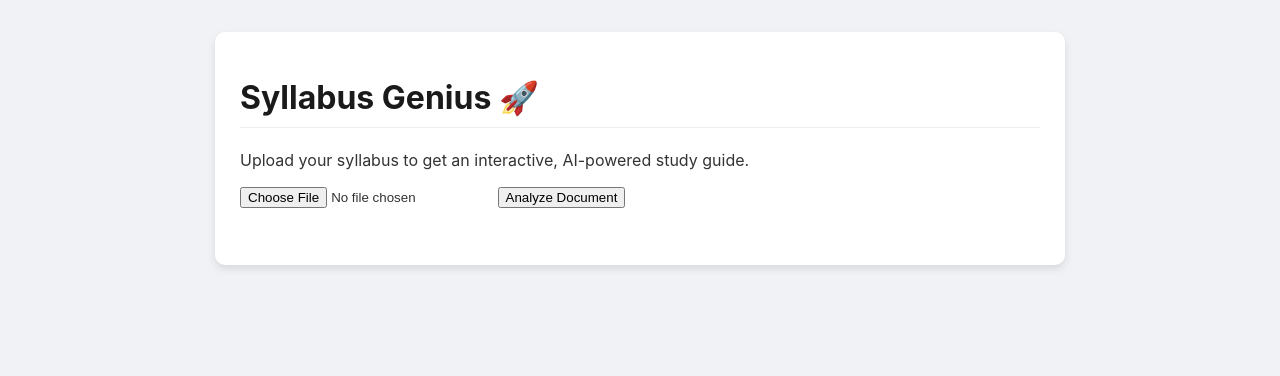
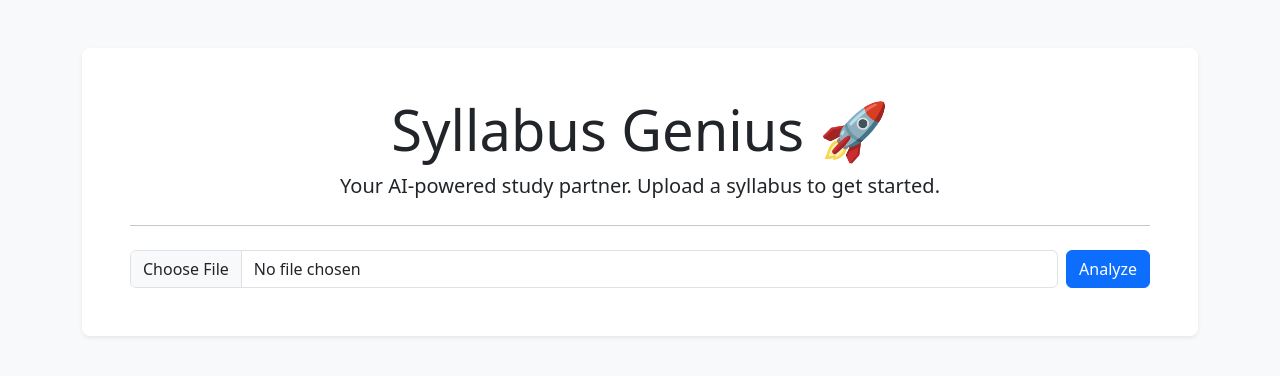
Before and after one commit to Priyavardhanbezawada/Syllabus-Genius-V2, a Flask app: page / in a window 1280 px wide. Shown: the top 376 px of the page. Run offline with Flask 3, Linux system fonts and the light colour scheme.

Commit message:
Update index.html

```diff
--- a/templates/index.html
+++ b/templates/index.html
@@ -4,87 +4,42 @@
     <meta charset="UTF-8">
     <meta name="viewport" content="width=device-width, initial-scale=1.0">
     <title>Syllabus Genius</title>
-    <style>
-        body {
-            font-family: -apple-system, BlinkMacSystemFont, "Segoe UI", Roboto, sans-serif;
-            margin: 2em;
-            background-color: #f0f2f5;
-            color: #333;
-        }
-        .container {
-            max-width: 800px;
-            margin: auto;
-            background: white;
-            padding: 25px;
-            border-radius: 10px;
-            box-shadow: 0 4px 8px rgba(0,0,0,0.1);
-        }
-        h1, h2 {
-            color: #1a1a1a;
-            border-bottom: 1px solid #eee;
-            padding-bottom: 10px;
-        }
-        .upload-form {
-            margin-bottom: 2em;
-        }
-        .concept-map {
-            background-color: #fffbe6;
-            border-left: 4px solid #f0ad4e;
-            padding: 15px;
-            margin-bottom: 2em;
-            border-radius: 4px;
-            line-height: 1.6;
-        }
-        .topic-list a {
-            display: block;
-            background: #eef2f7;
-            padding: 12px;
-            margin-bottom: 8px;
-            border-radius: 4px;
-            text-decoration: none;
-            color: #2c3e50;
-            transition: background-color 0.2s;
-            font-weight: 500;
-        }
-        .topic-list a:hover {
-            background-color: #dce4f0;
-        }
-        .error {
-            color: #d8000c;
-            background-color: #ffbaba;
-            padding: 10px;
-            border-radius: 5px;
-        }
-    </style>
+    <link href="https://cdn.jsdelivr.net/npm/bootstrap@5.3.3/dist/css/bootstrap.min.css" rel="stylesheet">
 </head>
-<body>
-    <div class="container">
-        <h1>Syllabus Genius 🚀</h1>
-        <p>Upload your syllabus to get an interactive, AI-powered study guide.</p>
-
-        <form class="upload-form" action="/" method="post" enctype="multipart/form-data">
-            <input type="file" name="file" required>
-            <button type="submit">Analyze Document</button>
-        </form>
+<body class="bg-light">
+    <div class="container my-5">
+        <div class="p-5 text-center bg-white rounded-3 shadow-sm">
+            <h1 class="display-4">Syllabus Genius 🚀</h1>
+            <p class="lead">Your AI-powered study partner. Upload a syllabus to get started.</p>
+            <hr class="my-4">
+            <form action="/" method="post" enctype="multipart/form-data" class="d-flex justify-content-center">
+                <input class="form-control me-2" type="file" name="file" required>
+                <button class="btn btn-primary" type="submit">Analyze</button>
+            </form>
+        </div>
 
         {% if session.concept_map %}
-            <div class="concept-map">
-                <h2>The Big Picture 🗺️</h2>
-                <div>{{ session.concept_map | safe }}</div>
+            <div class="card mt-4 shadow-sm">
+                <div class="card-header fw-bold">The Big Picture 🗺️</div>
+                <div class="card-body">
+                    {{ session.concept_map | safe }}
+                </div>
             </div>
         {% endif %}
 
         {% if topics %}
-            <h2>Click on a topic to get a detailed explanation and resources:</h2>
-            <div class="topic-list">
+            <h2 class="mt-5">Extracted Topics</h2>
+            <div class="list-group shadow-sm">
                 {% for topic in topics %}
-                    <a href="{{ url_for('topic_details', topic_name=topic) }}">{{ topic }}</a>
+                    <a href="{{ url_for('topic_details', topic_name=topic) }}" class="list-group-item list-group-item-action">{{ topic }}</a>
                 {% endfor %}
             </div>
         {% endif %}
 
-         {% if error %}
-            <p class="error"><strong>Error:</strong> {{ error }}</p>
+        {% if error %}
+            <div class="alert alert-danger mt-4" role="alert">
+                <strong>Error:</strong> {{ error }}
+            </div>
         {% endif %}
     </div>
 </body>
```
